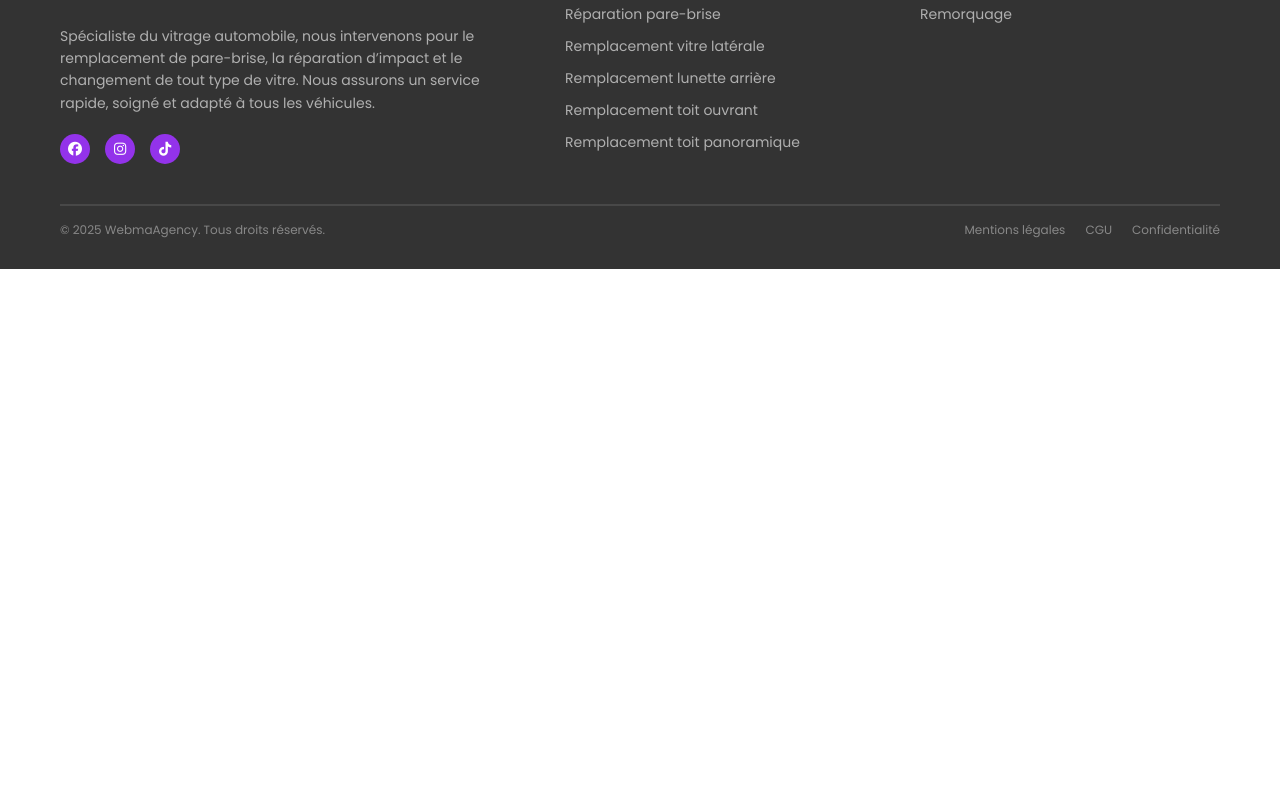
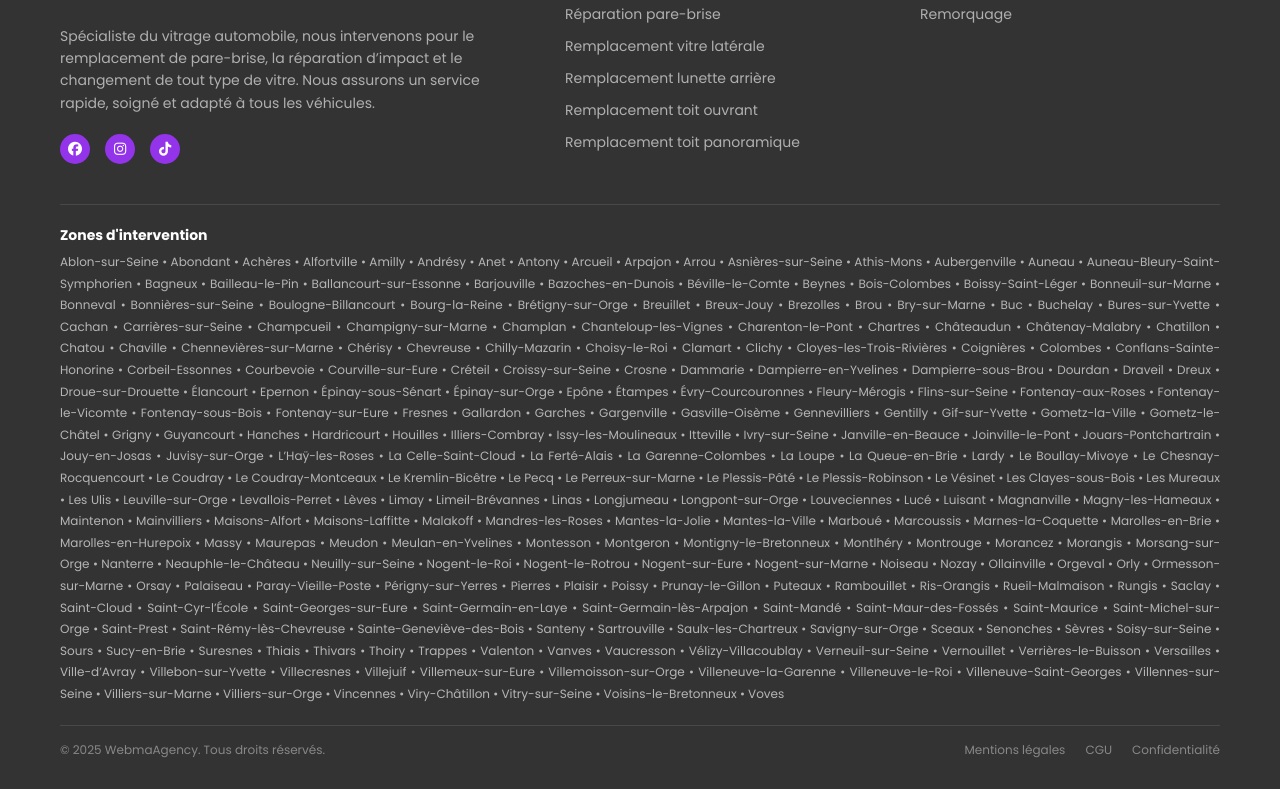
Before and after one commit to asmatrouky/parebrisedepannage, a Next.js app: page /contacteznous in a window 1280 px wide. Shown: the part 1475-2264 px from the top of the page. Before the commit the page ends 1744 px from the top, so only its background shows below. Built offline with nearby package versions, Linux system fonts and the light colour scheme.

Commit message:
mise à jour package

```diff
--- a/components/DepannageHero.jsx
+++ b/components/DepannageHero.jsx
@@ -40,7 +40,7 @@ export default function DepannageHero() {
                     <input type="text" placeholder="Heure" className="input-field" />
                     <button className="btn-booking-submit" type="button">
                       <Calendar size={18} style={{ marginRight: '8px' }} />
-                      Reserver une i
+                      Reserver
                     </button>
                   </div>
                 </form>
--- a/components/Footer.jsx
+++ b/components/Footer.jsx
@@ -18,6 +18,77 @@ export default function Footer() {
     { label: 'Dépannage', href: '/depannage' },
     { label: 'Remorquage', href: '/depannage' },
   ];
+
+  // Liste brute des villes (copiée de votre demande)
+  const rawCities = [
+    "Évry-Courcouronnes", "Massy", "Palaiseau", "Savigny-sur-Orge", "Viry-Châtillon",
+    "Athis-Mons", "Draveil", "Corbeil-Essonnes", "Brétigny-sur-Orge", "Les Ulis",
+    "Longjumeau", "Montgeron", "Ris-Orangis", "Sainte-Geneviève-des-Bois", "Étampes",
+    "Arpajon", "Dourdan", "Gif-sur-Yvette", "Orsay", "Villebon-sur-Yvette",
+    "Villemoisson-sur-Orge", "Villiers-sur-Orge", "Saint-Michel-sur-Orge",
+    "Juvisy-sur-Orge", "Chilly-Mazarin", "Morangis", "Morsang-sur-Orge",
+    "Verrières-le-Buisson", "Bures-sur-Yvette", "Nozay", "Marcoussis", "Linas",
+    "Montlhéry", "Longpont-sur-Orge", "Ballancourt-sur-Essonne", "La Ferté-Alais",
+    "Itteville", "Marolles-en-Hurepoix", "Lardy", "Saint-Germain-lès-Arpajon",
+    "Breuillet", "Breux-Jouy", "Gometz-le-Châtel", "Gometz-la-Ville", "Soisy-sur-Seine",
+    "Le Coudray-Montceaux", "Le Plessis-Pâté", "Paray-Vieille-Poste", "Leuville-sur-Orge",
+    "Ollainville", "Épinay-sur-Orge", "Épinay-sous-Sénart", "Crosne", "Grigny",
+    "Fleury-Mérogis", "Fontenay-le-Vicomte", "Champcueil", "Champlan", "Saulx-les-Chartreux",
+    "Saclay", "Boulogne-Billancourt", "Nanterre", "Courbevoie", "Colombes",
+    "Asnières-sur-Seine", "Rueil-Malmaison", "Antony", "Levallois-Perret", "Clamart",
+    "Montrouge", "Issy-les-Moulineaux", "Neuilly-sur-Seine", "Suresnes", "Meudon",
+    "Puteaux", "Clichy", "Malakoff", "Châtenay-Malabry", "Chatillon", "Bagneux",
+    "Fontenay-aux-Roses", "Sceaux", "Chaville", "Garches", "Saint-Cloud", "Vanves",
+    "Bourg-la-Reine", "Villeneuve-la-Garenne", "Bois-Colombes", "La Garenne-Colombes",
+    "Le Plessis-Robinson", "Sèvres", "Vaucresson", "Ville-d’Avray", "Marnes-la-Coquette",
+    "Gennevilliers", "Issy-les-Moulineaux", "Rueil-Malmaison", "Boulogne-Billancourt",
+    "Courbevoie", "Asnières-sur-Seine", "Colombes", "Meudon", "Suresnes", "Puteaux",
+    "Antony", "Levallois-Perret", "Clamart", "Montrouge", "Bagneux", "Malakoff",
+    "Fontenay-aux-Roses", "Châtenay-Malabry", "Vanves", "Sceaux", "Saint-Cloud",
+    "Clichy", "Bois-Colombes", "Villeneuve-la-Garenne", "Vaucresson", "Créteil",
+    "Vitry-sur-Seine", "Champigny-sur-Marne", "Saint-Maur-des-Fossés", "Ivry-sur-Seine",
+    "Villejuif", "Maisons-Alfort", "Alfortville", "Fontenay-sous-Bois", "Vincennes",
+    "Nogent-sur-Marne", "Le Kremlin-Bicêtre", "Charenton-le-Pont", "Cachan", "Arcueil",
+    "Gentilly", "Choisy-le-Roi", "Orly", "Villeneuve-Saint-Georges", "Thiais",
+    "L’Haÿ-les-Roses", "Fresnes", "Rungis", "Sucy-en-Brie", "Boissy-Saint-Léger",
+    "Chennevières-sur-Marne", "Bry-sur-Marne", "Saint-Mandé", "Saint-Maurice",
+    "Villiers-sur-Marne", "Noiseau", "Marolles-en-Brie", "Valenton", "Villecresnes",
+    "Limeil-Brévannes", "Ablon-sur-Seine", "Ormesson-sur-Marne", "La Queue-en-Brie",
+    "Bonneuil-sur-Marne", "Joinville-le-Pont", "Le Perreux-sur-Marne",
+    "Villeneuve-le-Roi", "Mandres-les-Roses", "Santeny", "Périgny-sur-Yerres",
+    "Chennevières-sur-Marne", "Choisy-le-Roi", "Créteil", "Vitry-sur-Seine",
+    "Ivry-sur-Seine", "Villejuif", "Alfortville", "Maisons-Alfort", "Arcueil",
+    "Cachan", "Charenton-le-Pont", "Fontenay-sous-Bois", "Vincennes", "Saint-Mandé",
+    "Nogent-sur-Marne", "Versailles", "Saint-Germain-en-Laye", "Sartrouville",
+    "Mantes-la-Jolie", "Poissy", "Conflans-Sainte-Honorine", "Houilles", "Trappes",
+    "Montigny-le-Bretonneux", "Plaisir", "Élancourt", "Rambouillet", "Guyancourt",
+    "Le Chesnay-Rocquencourt", "Chatou", "Maisons-Laffitte", "La Celle-Saint-Cloud",
+    "Vélizy-Villacoublay", "Carrières-sur-Seine", "Croissy-sur-Seine", "Le Pecq",
+    "Louveciennes", "Buc", "Saint-Cyr-l’École", "Voisins-le-Bretonneux",
+    "Jouy-en-Josas", "Montesson", "Le Vésinet", "Les Mureaux", "Mantes-la-Ville",
+    "Limay", "Magnanville", "Buchelay", "Bonnières-sur-Seine", "Aubergenville",
+    "Gargenville", "Epône", "Meulan-en-Yvelines", "Hardricourt", "Flins-sur-Seine",
+    "Les Clayes-sous-Bois", "Coignières", "Maurepas", "Élancourt", "Plaisir",
+    "Jouars-Pontchartrain", "Neauphle-le-Château", "Beynes", "Thoiry",
+    "Villennes-sur-Seine", "Orgeval", "Chanteloup-les-Vignes", "Andrésy", "Achères",
+    "Verneuil-sur-Seine", "Vernouillet", "Dampierre-en-Yvelines", "Chevreuse",
+    "Saint-Rémy-lès-Chevreuse", "Magny-les-Hameaux", "Chartres", "Dreux",
+    "Châteaudun", "Nogent-le-Rotrou", "Mainvilliers", "Lucé", "Vernouillet",
+    "Maintenon", "Auneau-Bleury-Saint-Symphorien", "Luisant", "Bonneval",
+    "Cloyes-les-Trois-Rivières", "Illiers-Combray", "Janville-en-Beauce", "La Loupe",
+    "Senonches", "Courville-sur-Eure", "Brou", "Epernon", "Gallardon", "Thivars",
+    "Sours", "Dammarie", "Voves", "Droue-sur-Drouette", "Nogent-sur-Eure",
+    "Béville-le-Comte", "Morancez", "Bailleau-le-Pin", "Fontenay-sur-Eure",
+    "Nogent-le-Roi", "Anet", "Abondant", "Brezolles", "Chérisy", "Marboué",
+    "Bonneval", "Villemeux-sur-Eure", "Le Boullay-Mivoye", "Gasville-Oisème",
+    "Lèves", "Barjouville", "Le Coudray", "Saint-Prest", "Saint-Georges-sur-Eure",
+    "Amilly", "Pierres", "Hanches", "Nogent-le-Roi", "Maintenon", "Gallardon",
+    "Auneau", "Bazoches-en-Dunois", "Droue-sur-Drouette", "Prunay-le-Gillon",
+    "Arrou", "Dampierre-sous-Brou", "Illiers-Combray", "Bonneval", "Chartres"
+  ];
+
+  // Nettoyage : On retire les doublons et on trie par ordre alphabétique
+  const uniqueCities = [...new Set(rawCities)].sort((a, b) => a.localeCompare(b));
 
   return (
     <footer className="footer-root">
@@ -80,6 +151,25 @@ export default function Footer() {
           </div>
         </div>
 
+        {/* NOUVELLE SECTION : ZONES D'INTERVENTION */}
+        {/* Style inline pour la structure, à déplacer dans le CSS si nécessaire */}
+        <div className="footer-locations" style={{
+            marginTop: '20px',
+            paddingBottom: '20px',
+          }}>
+          <h3 className="footer-title" style={{ fontSize: '14px', marginBottom: '5px' }}>
+            Zones d'intervention
+          </h3>
+          <p className="footer-locations-text" style={{
+              fontSize: '12px',
+              lineHeight: '1.8',
+              opacity: '0.7',
+              textAlign: 'justify'
+            }}>
+            {uniqueCities.join(' • ')}
+          </p>
+        </div>
+
         {/* Bas de page */}
         <div className="footer-bottom">
           <p className="footer-copyright">
--- a/package.json
+++ b/package.json
@@ -10,7 +10,7 @@
   },
   "dependencies": {
     "lucide-react": "^0.554.0",
-    "next": "16.0.3",
+    "next": "16.0.7",
     "nodemailer": "^7.0.10",
     "react": "19.2.0",
     "react-dom": "19.2.0",
```
Also changed, not shown: 1 other file (tests, documents, lock files or other folders).
